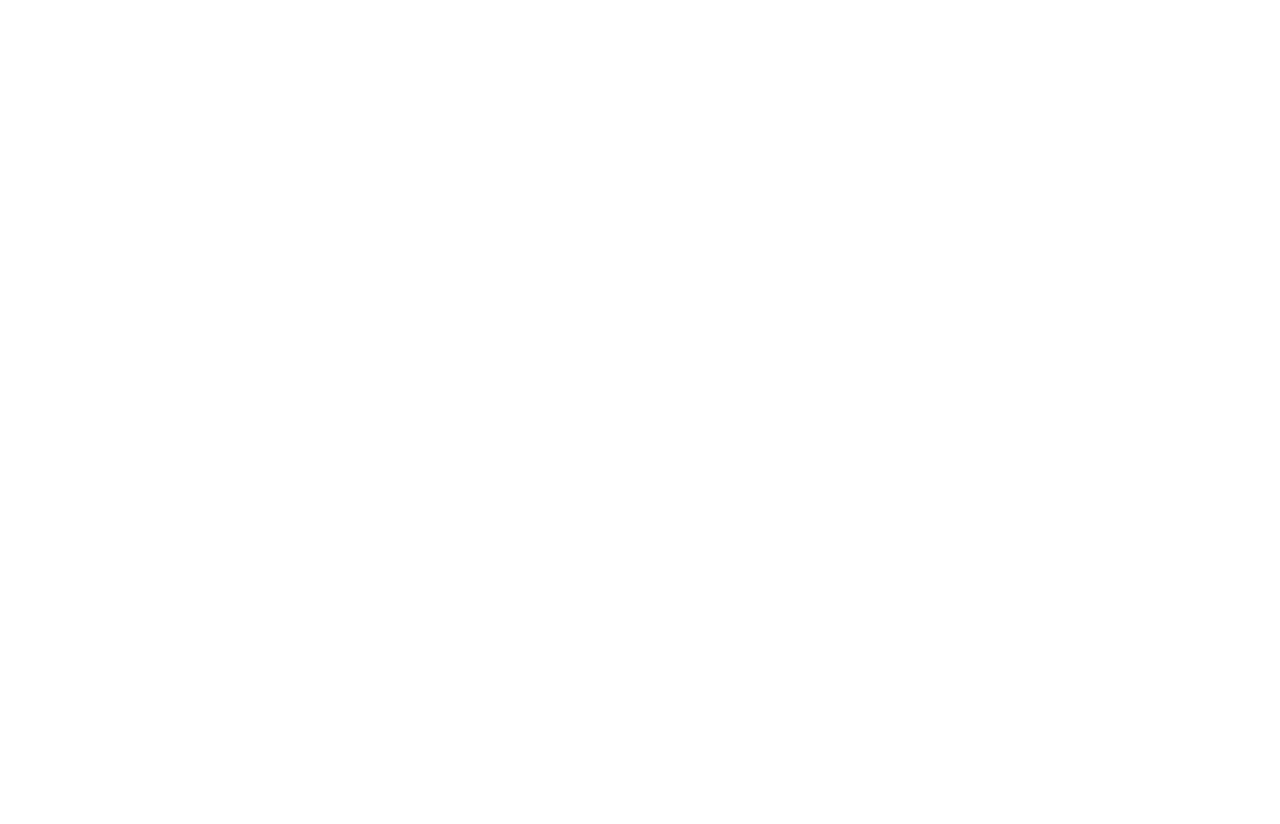
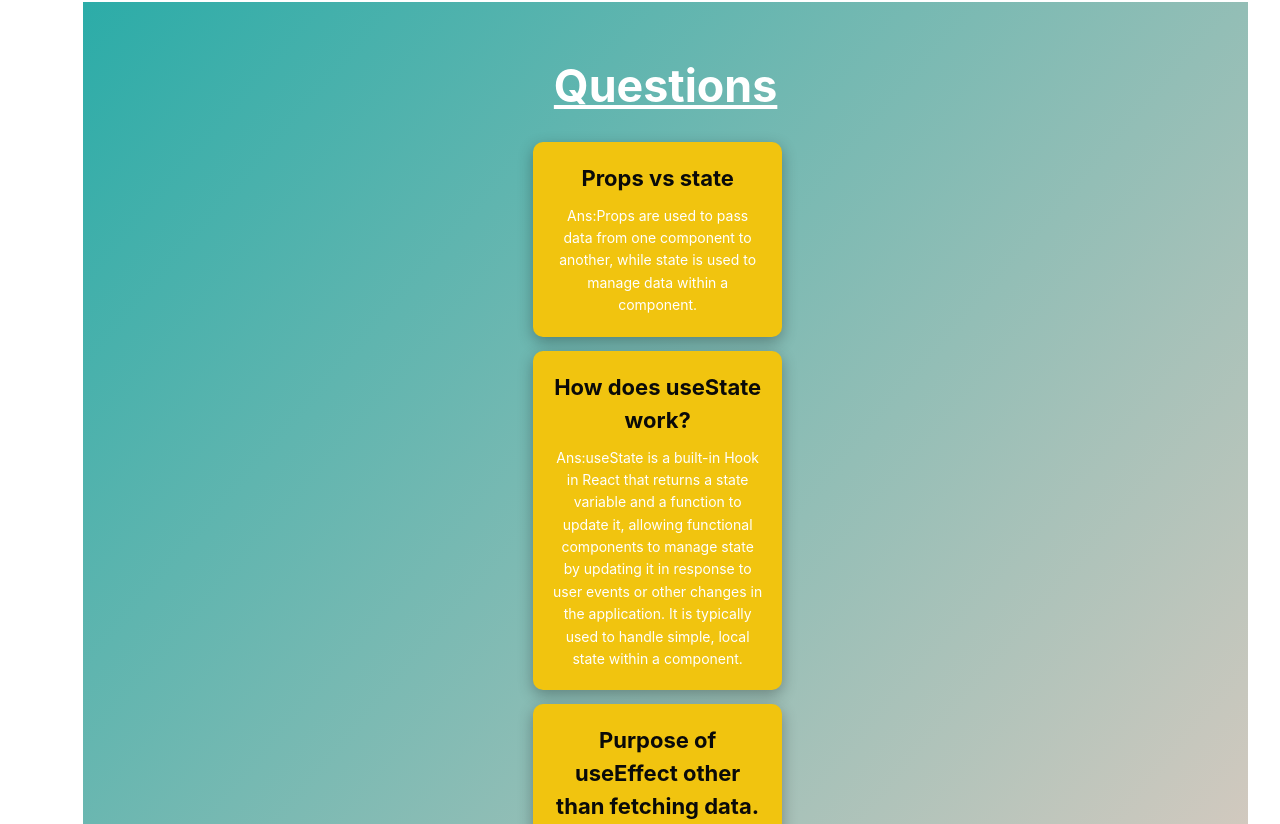
Before and after one commit to sanad-bhowmik/Knowledge_Cafe, a React (Vite) app: page / in a window 1280 px wide. Shown: the part 3996-4820 px from the top of the page. Before the commit the page ends 3940 px from the top, so only its background shows below. Built offline with nearby package versions, Linux system fonts and the light colour scheme.

Commit message:
4 qus in footer done

```diff
--- a/src/App.jsx
+++ b/src/App.jsx
@@ -2,6 +2,7 @@
 import './App.css'
 import Blog from './components/Blog/Blog'
 import Header from './components/Header/Header'
+import Footer from './components/Footer/Footer'
 
 function App() {
   const [count, setCount] = useState(0)
@@ -11,6 +12,7 @@
       <Header></Header>
       <hr />
       <Blog></Blog>
+      <Footer></Footer>
     </div>
   )
 }
--- /dev/null
+++ b/src/components/Footer/Footer.css
@@ -0,0 +1,75 @@
+footer {
+    background: linear-gradient(to bottom right, #2caca8, #fad0c4);
+
+    color: #fff;
+    padding: 30px 0;
+    font-size: 14px;
+    text-align: center;
+    margin-top: 5%;
+    margin-bottom: 1%;
+}
+
+.row {
+    margin-left: 6%;
+    margin-top: 2%;
+}
+
+footer h4 {
+    margin-top: 0;
+    margin-bottom: 10px;
+    font-size: 22px;
+    color: #0a0a09;
+}
+
+footer p {
+    margin: 0;
+    line-height: 1.6;
+}
+
+footer .col-md-3 {
+    background-color: rgb(241, 196, 15);
+    padding: 20px;
+    border-radius: 10px;
+    box-shadow: 0 5px 15px rgba(0, 0, 0, .3);
+    transition: transform .2s ease-in-out;
+    margin-bottom: 2%;
+    margin-left: 31%;
+}
+
+footer .col-md-3:hover {
+    transform: translateY(-5px);
+    box-shadow: 0 8px 20px rgba(0, 0, 0)
+}
+
+@media only screen and (min-width: 768px) {
+    .row {
+        margin-left: 10%;
+        margin-right: 10%;
+    }
+
+    footer .col-md-3 {
+        width: 90%;
+    }
+}
+
+@media only screen and (min-width: 992px) {
+    .row {
+        margin-left: 15%;
+        margin-right: 15%;
+    }
+
+    footer .col-md-3 {
+        width: 40%;
+    }
+}
+
+@media only screen and (min-width: 1200px) {
+    .row {
+        margin-left: 20%;
+        margin-right: 20%;
+    }
+
+    footer .col-md-3 {
+        width: 30%;
+    }
+}
--- /dev/null
+++ b/src/components/Footer/Footer.jsx
@@ -0,0 +1,46 @@
+import React from 'react';
+import './Footer.css'
+
+const Footer = () => {
+    return (
+        // <footer className='footer-container'>
+        //     <div>
+        //         <h2>Question:Props vs state</h2>
+        //         <p></p>
+        //         <h3>ddd</h3>
+        //         <h3>dd</h3>
+        //         <h3>dd</h3>
+        //     </div>
+        //     <div>
+        //         <h4>Copyright || Sanad Bhowmik || 2023</h4>
+        //     </div>
+        // </footer>
+        <footer>
+            <div className="container">
+                <div className="row">
+                    <h1><u>Questions</u></h1>
+                    <div className="col-md-3">
+                        <h4>Props vs state</h4>
+                        <p>Ans:Props are used to pass data from one component to another, while state is used to manage data within a component.</p>
+                    </div>
+                    <div className="col-md-3">
+                        <h4>How does useState work?</h4>
+                        <p>Ans:useState is a built-in Hook in React that returns a state variable and a function to update it, allowing functional components to manage state by updating it in response to user events or other changes in the application. It is typically used to handle simple, local state within a component.</p>
+                    </div>
+                    <div className="col-md-3">
+                        <h4>Purpose of useEffect other than fetching data.</h4>
+                        <p>Ans:The purpose of useEffect in React is to perform side effects, such as updating the DOM, in response to changes in the component's props or state.</p>
+                    </div>
+                    <div className="col-md-3">
+                        <h4>How Does React work?</h4>
+                        <p>Ans:React works by creating a virtual representation of the UI, which is then rendered efficiently to the real DOM, minimizing the number of actual changes made to the page.</p>
+                    </div>
+                    <h3>Copyright || <span style={{color:"orange"}}>Sanad Bhowmik</span> || 2023</h3>
+                </div>
+            </div>
+        </footer>
+
+    );
+};
+
+export default Footer;
```
